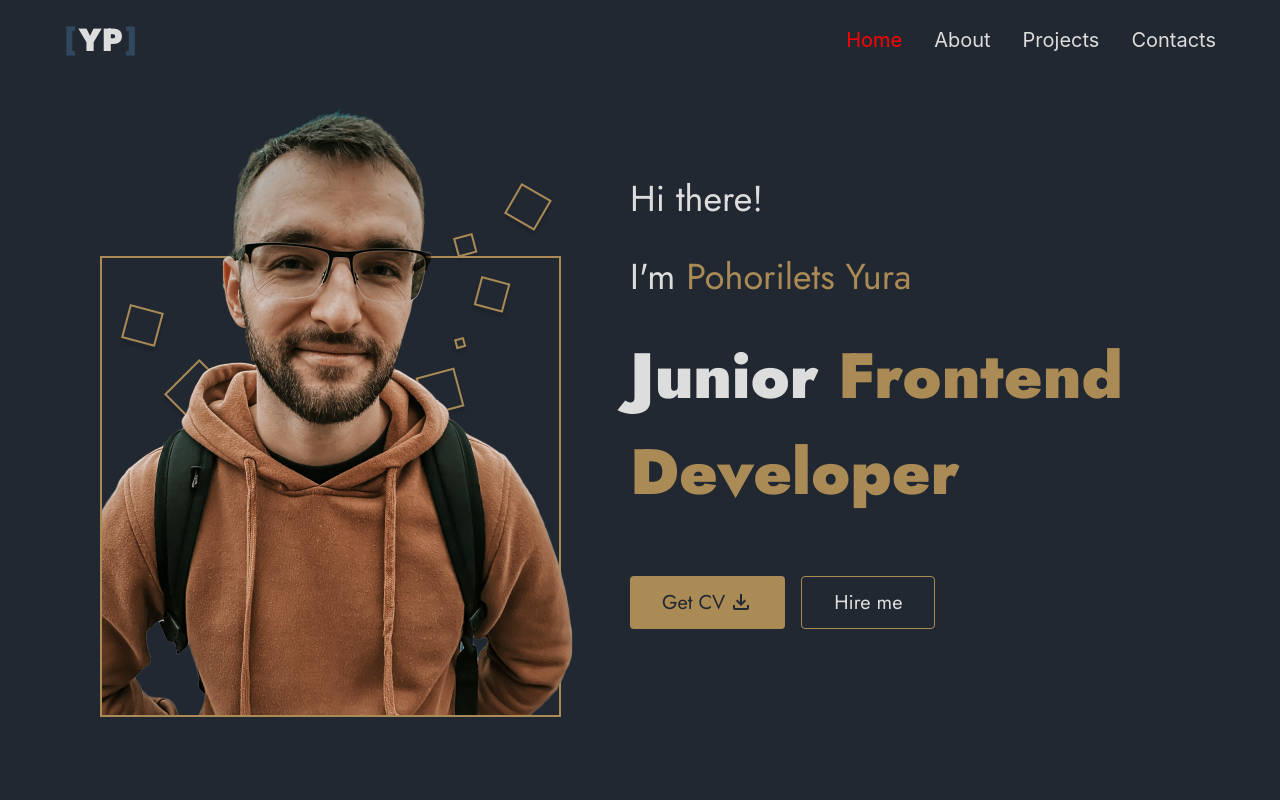
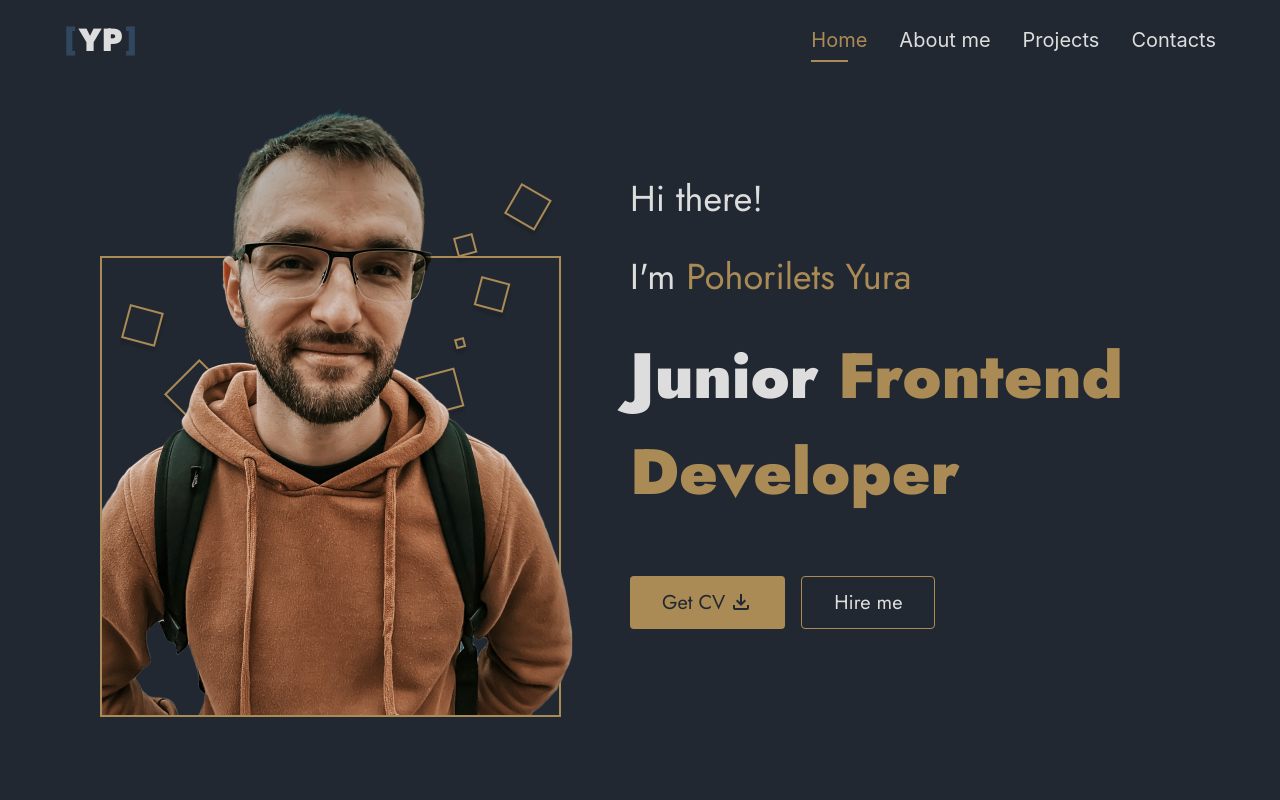
Before and after one commit to YuriiPohorilets/portfolio-frontend, a React (Create React App) app: page / in a window 1280 px wide. Shown: the top 800 px of the page. Built offline with nearby package versions, Linux system fonts and the light colour scheme.

Commit message:
add. nav animation

```diff
--- a/src/components/NavBar/NavBar.jsx
+++ b/src/components/NavBar/NavBar.jsx
@@ -49,7 +49,7 @@ export const NavBar = props => {
               component={Link}
               href={path}
               sx={drawerButton}
-              className={activeId === name.toLowerCase() ? 'active' : ''}
+              className={activeId === path.split('#')[1] ? 'active' : ''}
             >
               <ListItemText primary={name} sx={drawerItem} />
             </ListItemButton>
@@ -79,8 +79,8 @@ export const NavBar = props => {
               key={path}
               underline="none"
               href={path}
-              sx={{ ...menuItem }}
-              className={activeId === name.toLowerCase() ? 'active' : ''}
+              sx={menuItem}
+              className={activeId === path.split('#')[1] ? 'active' : ''}
             >
               {name}
             </Link>
--- a/src/components/NavBar/navBarStyles.js
+++ b/src/components/NavBar/navBarStyles.js
@@ -22,7 +22,7 @@ export const drawerMenu = {
 
 export const drawerButton = {
   '&:hover': { bgcolor: 'primary.main' },
-  '&.active': { color: 'red' },
+  '&.active': { color: 'primary.accent', bgcolor: 'primary.main' },
 
   textAlign: 'center',
   color: 'primary.light',
@@ -55,8 +55,42 @@ export const menuList = {
 };
 
 export const menuItem = {
-  '&.active': { color: 'red' },
+  '&:hover': { color: 'primary.accent' },
+
+  '&::after': {
+    content: "''",
+
+    position: 'absolute',
+    left: 0,
+    bottom: 0,
+
+    width: '65%',
+    height: '2px',
+    display: 'block',
+
+    bgcolor: 'primary.accent',
+
+    transform: 'scaleX(0)',
+    transformOrigin: 'bottom right',
+    transition: 'transform 200ms ease-in-out',
+  },
+
+  '&.active': {
+    color: 'primary.accent',
+
+    '&::after': {
+      transform: 'scaleX(1)',
+      transformOrigin: 'bottom left',
+    },
+  },
+
+  position: 'relative',
+
+  py: '8px',
 
   fontSize: '20px',
   color: 'primary.light',
+
+  transition: 'color 200ms ease-in-out',
+  overflow: 'hidden',
 };
--- a/src/data/constants.js
+++ b/src/data/constants.js
@@ -3,7 +3,7 @@ import { icon } from 'shared/commonStyles';
 
 export const navList = [
   { name: 'Home', path: '#home' },
-  { name: 'About', path: '#about' },
+  { name: 'About me', path: '#about' },
   { name: 'Projects', path: '#projects' },
   { name: 'Contacts', path: '#contacts' },
 ];
--- a/src/hooks/useScroll.jsx
+++ b/src/hooks/useScroll.jsx
@@ -1,7 +1,6 @@
 import { useState, useLayoutEffect } from 'react';
 
 const clamp = value => Math.max(0, value);
-
 const isBetween = (value, floor, ceil) => value >= floor && value <= ceil;
 
 export const useScroll = (ids, offset = 0) => {
```
